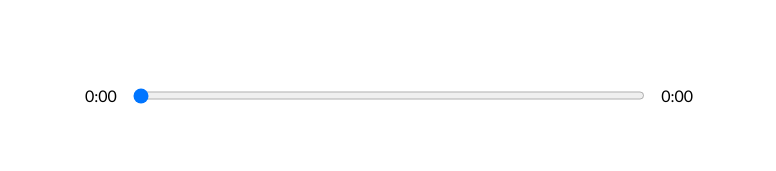
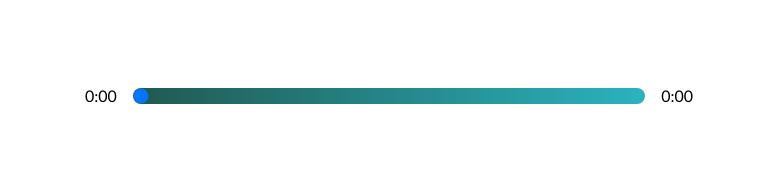
Before and after one commit to santimiq/music-player, a React (Create React App) app: page / in a window 1280 px wide. Shown: the part 490-661 px from the top of the page, without its empty margins (251-1027 px from the left). Built offline with nearby package versions, Linux system fonts and the light colour scheme.

Commit message:
Refactor and add style to input range

```diff
--- a/src/App.js
+++ b/src/App.js
@@ -9,6 +9,7 @@ import Nav from './components/Nav'
 // Import Data
 import data from './data';
 
+
 function App() {
   // REF
   const audioRef = useRef(null);
@@ -18,15 +19,19 @@ function App() {
   const [isPlaying, setIsPlaying] = useState(false)
   const [songInfo, setSongInfo] = useState({
       currentTime: null,
-      duration: null
+      duration: null,
+      animationPercentage: 0
   });
   const [libraryStatus, setLibraryStatus ] = useState(false);
 
   const timeUpdateHandler = (e) => {
     const current = e.target.currentTime;
     const duration = e.target.duration;
+    const roundedCurrent = Math.round(current);
+    const roundedDuration = Math.round(duration);
+    const animation = Math.round((roundedCurrent / roundedDuration) * 100)
     setSongInfo({
-        ...songInfo, currentTime: current, duration: duration //duration can be only duration
+        ...songInfo, currentTime: current, duration: duration, animationPercentage: animation, //duration can be only duration
   })
 }
 
--- a/src/components/LibrarySong.js
+++ b/src/components/LibrarySong.js
@@ -1,4 +1,5 @@
 import React from 'react'
+import { playAudio } from '../util';
 
 const LibrarySong = ({song, setCurrentSong, audioRef, isPlaying, songs, setSongs, id}) => {
 
@@ -23,14 +24,7 @@ const LibrarySong = ({song, setCurrentSong, audioRef, isPlaying, songs, setSongs
         });
         setSongs(newSongs)
         //check if the song is playing
-        if(isPlaying) {
-            const playPromise = audioRef.current.play();
-            if (playPromise !== undefined) {
-                playPromise.then((audio) => {
-                    audioRef.current.play();
-                });
-            }
-        }
+       playAudio(isPlaying, audioRef);
     }
 
     return (
--- a/src/components/Player.js
+++ b/src/components/Player.js
@@ -1,6 +1,7 @@
 import React, {useEffect} from 'react';
 import { FontAwesomeIcon } from "@fortawesome/react-fontawesome"
 import { faPlay, faAngleLeft, faAngleRight, faPause } from "@fortawesome/free-solid-svg-icons";
+import { playAudio } from '../util';
 
 const Player = ({audioRef, currentSong, isPlaying, setIsPlaying, songInfo, setSongInfo, songs, setCurrentSong, setSongs}) => {
     useEffect(() =>{
@@ -51,24 +52,33 @@ const Player = ({audioRef, currentSong, isPlaying, setIsPlaying, songInfo, setSo
         if(direction === 'skip-back') {
             if((currentIndex - 1) % songs.length === -1 ){
                 setCurrentSong(songs[songs.length - 1]);
+                playAudio(isPlaying, audioRef);
                 return;
             }
             setCurrentSong(songs[(currentIndex - 1) % songs.length]);
+        }
+        playAudio(isPlaying, audioRef);
+    };
 
-        }
+    const trackAnim = {
+        transform: `translateX(${songInfo.animationPercentage})`
     }
 
     return (
         <div className="player">
             <div className="time-control">
                 <p>{getTime(songInfo.currentTime)}</p>
+                <div style={{background: `linear-gradient(to right, ${currentSong.color[0]}, ${currentSong.color[1]})`}} className="track">
                     <input
                     min={0}
                     value={songInfo.currentTime}
                     max={songInfo.duration || 0}
                     onChange={dragHandler}
                     type="range" />
-                <p>{getTime(songInfo.duration)}</p>
+                    <div style={trackAnim} className="animate-track"></div>
+                </div>
+
+                <p>{songInfo.duration ? getTime(songInfo.duration): "0:00"}</p>
             </div>
             <div className="play-control">
                 <FontAwesomeIcon  className="skip-back" size="2x" icon={faAngleLeft} onClick={() => skipTrackHandler("skip-back")} />
--- a/src/styles/_player.scss
+++ b/src/styles/_player.scss
@@ -9,9 +9,13 @@
 .time-control {
   width: 50%;
   display: flex;
+  align-items: center;
   input {
     width: 100%;
-    padding: 1rem 0rem;
+    -webkit-appearance: none;
+    background: transparent;
+    cursor: pointer;
+    outline: none;
   }
   p {
     padding: 1rem;
@@ -28,3 +32,28 @@
     cursor: pointer;
   }
 }
+
+// input::-webkit-slider-thumb {
+//   -webkit-appearance: none;
+//   height: 16px;
+//   width: 16px;
+// }
+.track {
+  background: lightcoral;
+  width: 100%;
+  height: 1rem;
+  position: relative;
+  border-radius: 1rem;
+  overflow: hidden;
+}
+
+// .animate-track {
+//   background: rgb(204, 204, 204);
+//   width: 100%;
+//   height: 100%;
+//   position: absolute;
+//   top: 0;
+//   left: 0;
+//   transform: translateX(0%);
+//   pointer-events: none;
+// }
--- /dev/null
+++ b/src/util.js
@@ -0,0 +1,10 @@
+export const playAudio = (isPlaying, audioRef) => {
+    if(isPlaying) {
+        const playPromise = audioRef.current.play();
+        if (playPromise !== undefined) {
+            playPromise.then((audio) => {
+                audioRef.current.play();
+            });
+        }
+    }
+}
```
Lines whose indentation alone changed are shown as unchanged.
